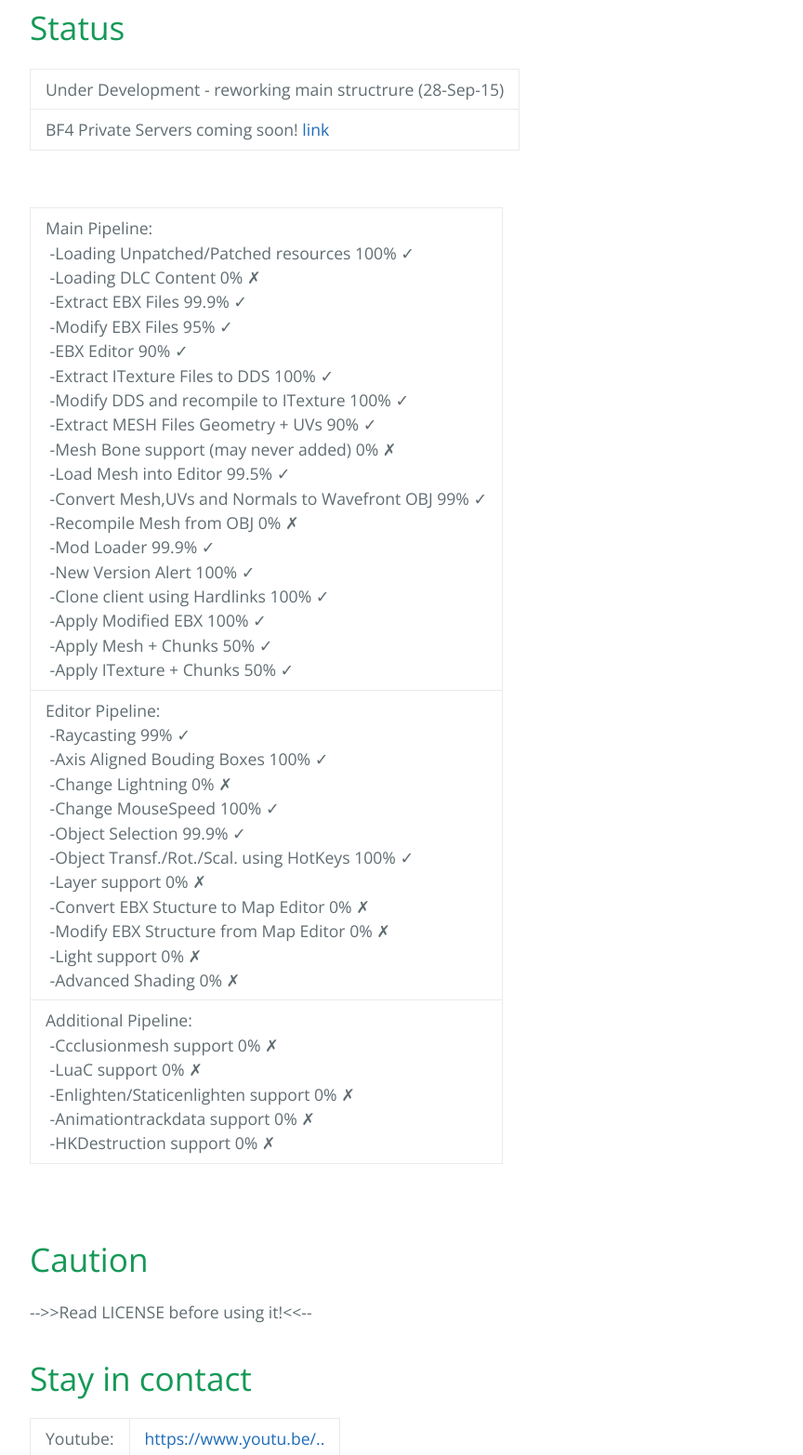
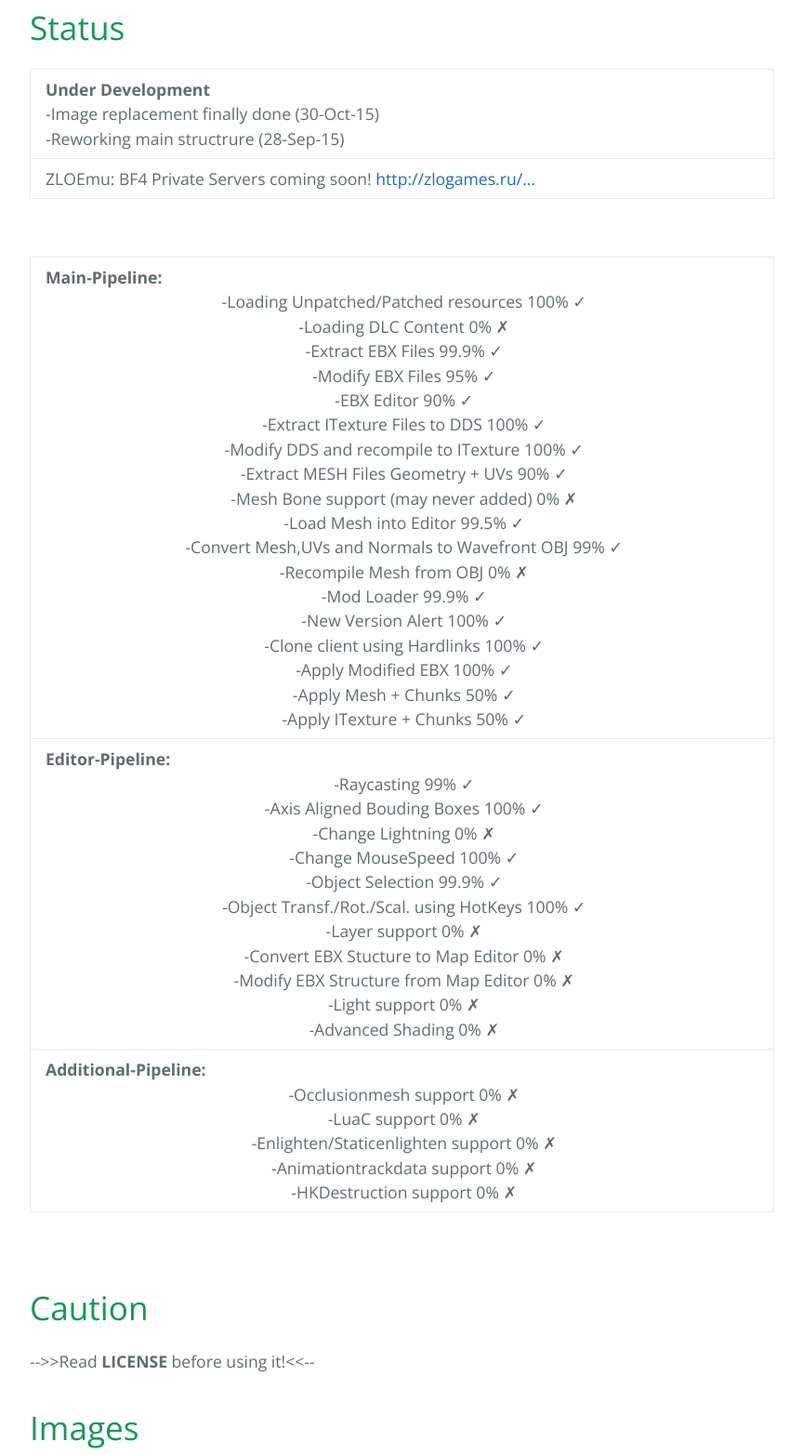
Before and after one commit to BNRG/FrostBite3Editor, a plain HTML site: page index.html in a window 1280 px wide. Shown: the part 819-2384 px from the top of the page at 93% size, without its empty margins (192-1056 px from the left). Drawn offline with nearby package versions, Linux system fonts and the light colour scheme.

Commit message:
pictures and changes

```diff
--- a/index.html
+++ b/index.html
@@ -46,11 +46,12 @@
 </p><table>
   <tbody>
     <tr>
-      <td>Under Development - reworking main structrure (28-Sep-15)</td>
+      <td width="800px"><b>Under Development</b><br>
+                            -Image replacement finally done (30-Oct-15)<br>
+                            -Reworking main structrure (28-Sep-15)</td>
     </tr>
     <tr>
-        <td>BF4 Private Servers coming soon! <a href="http://zlogames.ru/index.php?/topic/4163/&amp;do=findComment&amp;comment=43187">link</a>
-</td>
+     <td width="800px">ZLOEmu: BF4 Private Servers coming soon! <a href="http://zlogames.ru/index.php?/topic/4163/&amp;do=findComment&amp;comment=43187">http://zlogames.ru/...</a></td>
     </tr>
   </tbody>
 </table>
@@ -61,8 +62,8 @@
 <table>
   <tbody>
     <tr>
-      <td>Main
-Pipeline:<br>
+      <td width="800px"><b>Main-Pipeline:</b><br>
+        <div align="center">
         -Loading Unpatched/Patched resources 100% ✓<br>
         -Loading DLC Content 0% ✗<br>
         -Extract EBX Files 99.9% ✓<br>
@@ -80,11 +81,13 @@
         -Clone client using Hardlinks 100% ✓<br>
         -Apply Modified EBX 100% ✓<br>
         -Apply Mesh + Chunks 50% ✓<br>
- -Apply ITexture + Chunks 50% ✓</td>
+        -Apply ITexture + Chunks 50% ✓
+        </div>
+      </td>
     </tr>
     <tr>
-      <td>Editor
-Pipeline:<br>
+      <td width="800px"><b>Editor-Pipeline:</b><br>
+       <div align="center">
         -Raycasting 99% ✓<br>
         -Axis Aligned Bouding Boxes 100% ✓<br>
         -Change Lightning 0% ✗<br>
@@ -95,16 +98,20 @@
         -Convert EBX Stucture to Map Editor 0% ✗<br>
         -Modify EBX Structure from Map Editor 0% ✗<br>
         -Light support 0% ✗<br>
- -Advanced Shading 0% ✗</td>
+        -Advanced Shading 0% ✗
+        </div>
+      </td>
     </tr>
     <tr>
-      <td>Additional
-Pipeline:<br>
- -Ccclusionmesh support 0% ✗<br>
+      <td width="800px"><b>Additional-Pipeline:</b><br>
+        <div align="center">
+        -Occlusionmesh support 0% ✗<br>
         -LuaC support 0% ✗<br>
         -Enlighten/Staticenlighten support 0% ✗<br>
         -Animationtrackdata support 0% ✗<br>
- -HKDestruction support 0% ✗</td>
+        -HKDestruction support 0% ✗
+        </div>
+      </td>
     </tr>
   </tbody>
 </table>
@@ -114,8 +121,15 @@
 <h1>
 <a id="caution" class="anchor" href="#caution" aria-hidden="true"><span class="octicon octicon-link"></span></a>Caution</h1>
 
-<p>--&gt;&gt;Read
-LICENSE before using it!&lt;&lt;--</p>
+<p>--&gt;&gt;Read<b>
+LICENSE</b> before using it!&lt;&lt;--</p>
+
+
+<h1>
+<a id="images" class="anchor" href="#images" aria-hidden="true"><span class="octicon octicon-link"></span></a>Images</h1>
+<p align="center"><i>Images are very old. Just as a POC</i></p>
+<img src="images/editor.jpg">
+
 
 <h1>
 <a id="stay-in-contact" class="anchor" href="#stay-in-contact" aria-hidden="true"><span class="octicon octicon-link"></span></a>Stay in contact</h1>
```
Also changed, not shown: images/editor.jpg (added). Lines whose indentation alone changed are shown as unchanged.
